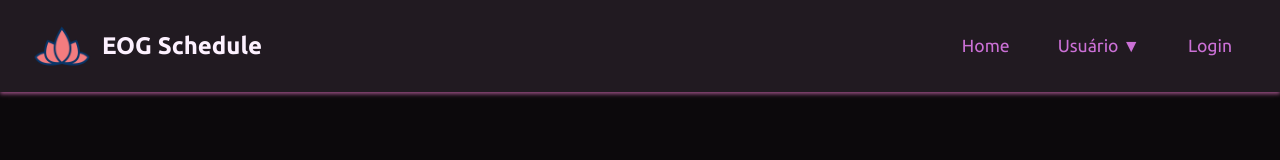
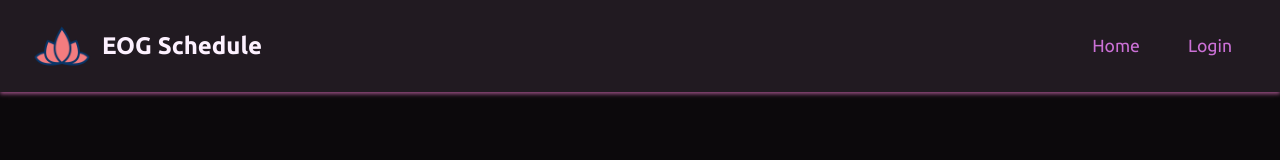
Before and after one commit to jpmaciel22/EqualitySchedule, an Angular app in the folder frontend/: page /login in a window 1280 px wide. Shown: the top 160 px of the page. Built offline with nearby package versions, Linux system fonts and the light colour scheme.

Commit message:
Header reativo de login

```diff
--- a/frontend/src/app/components/header/header.component.html
+++ b/frontend/src/app/components/header/header.component.html
@@ -6,7 +6,7 @@
     </div>
     <div class="nav-buttons">
         <button class="nav-button" routerLink='./'>Home</button>
-        <div class="dropdown" (mouseenter)="show = true" (mouseleave)="show = false">
+        <div class="dropdown" (mouseenter)="show = true" (mouseleave)="show = false" *ngIf="isLoggedIn | async">
             <span class="nav-button">Usuário ▼</span>
             <div class="dropdown-content" *ngIf="show">
                 <a class="nav-button" routerLink="/tasks">Meus Agendamentos</a>
```
